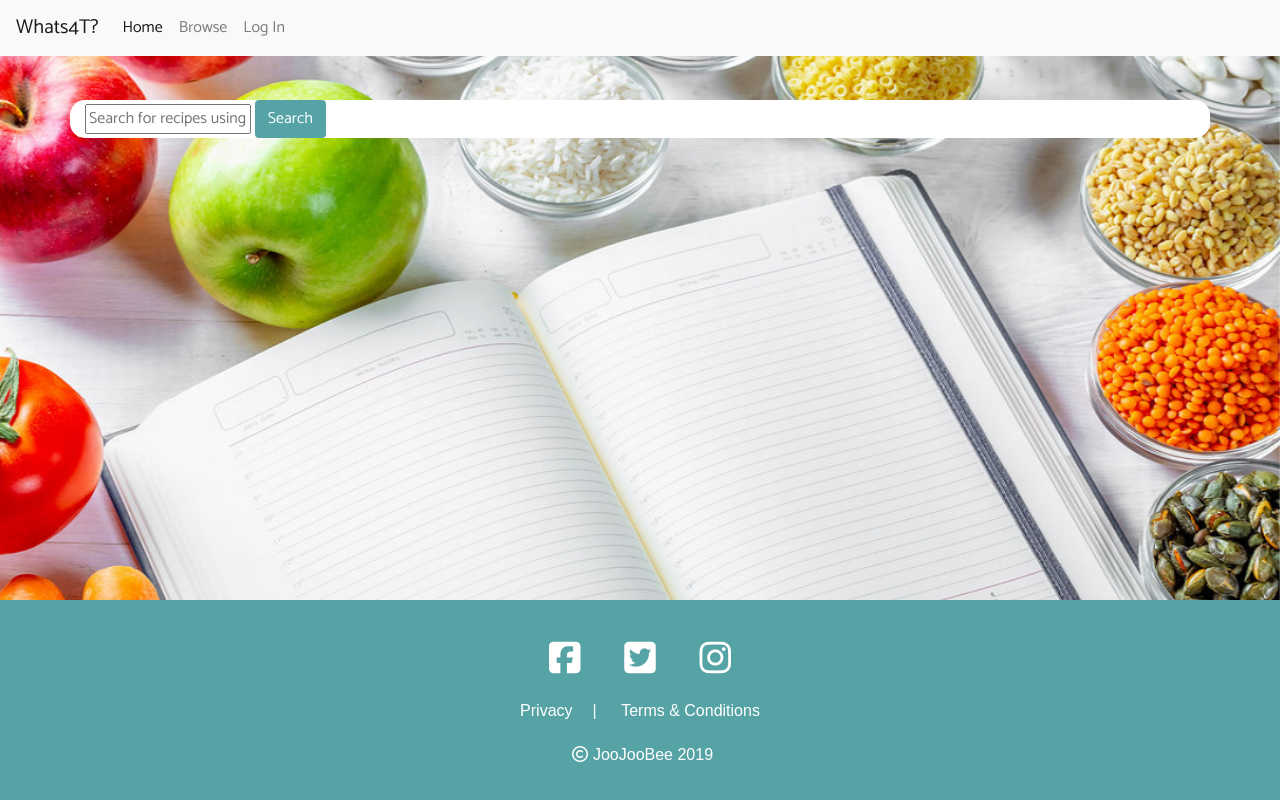
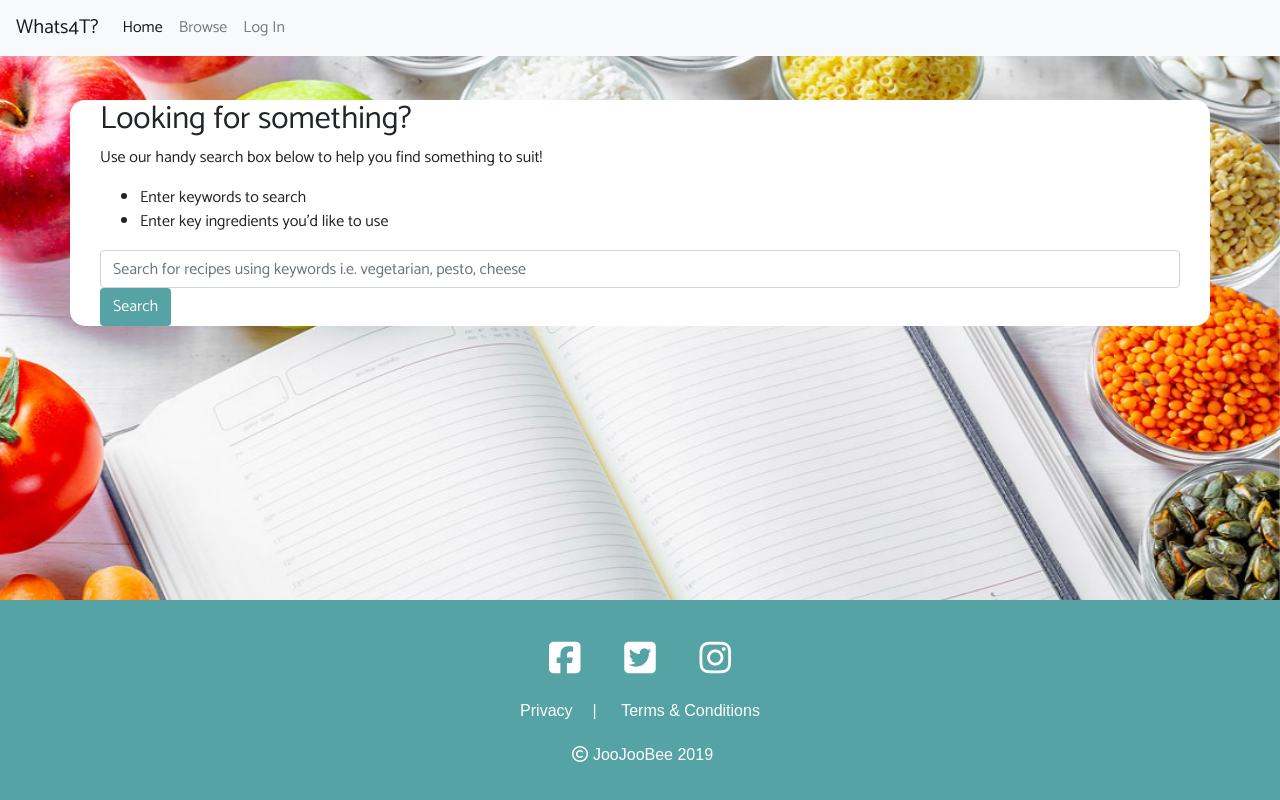
Before and after one commit to Joojoobee87/Whats4T, a Python web app: template templates/recipes.html in a window 1280 px wide. Run offline with Jinja, Linux system fonts and the light colour scheme; the template is opened without the code that fills it, so the values that code supplies are empty; some libraries are stand-ins or nearby versions; some web fonts are replaced.

Commit message:
changed styling of recipes, added h2 and p text and move form beneahth

```diff
--- a/templates/recipes.html
+++ b/templates/recipes.html
@@ -1,13 +1,23 @@
 {% extends 'base.html'%}
 {% block content %}
 
+<div class="container browse-recipe-container">
 
-<form action="submit" method="POST">
-    <input name="search_word" type="text" placeholder="Search for recipes using keywords i.e. vegetarian, pesto, cheese">
-    <button class="btn" type="submit"><a href="{{url_for('find_recipes')}}">Search</a></button>
+    <div class="welcome">
+        <h2>Looking for something?</h2>
+        <p>Use our handy search box below to help you find something to suit!</p>
+        <ul>
+            <li>Enter keywords to search</li>
+            <li>Enter key ingredients you'd like to use</li>
+        </ul>
+    </div>
+
+    <div class="search-box">
+        <form action="{{url_for('find_recipes')}}" method="POST">
+            <input name="search_word" id="search_word" class="form-control" type="text" placeholder="Search for recipes using keywords i.e. vegetarian, pesto, cheese">
+            <button class="btn" type="submit">Search</button>
         </form>
-
-<div class="container browse-recipe-container">
+    </div>
 
     <div class="row">
 
@@ -16,17 +26,19 @@
         <div class="col-md-5 col-lg-5 browse-recipe">
             <div class="col-md-12 col-lg-12 browse-recipe-column">
                 <img class="recipe-image" src="{{ recipe.image }}" alt="recipe image">
-            </div>
+                <div class="browse-recipe-inset col-md-10 col-lg-10">
                     <div class="col-md-12 col-lg-12">
-                <h2 class="browse-recipe-title">{{ recipe.title }}</h2>
-                <p class="browse-recipe-summary"> {{ recipe.summary }} </p>
+                        <h3 class="browse-recipe-title">{{ recipe.title }}</h2>
+                        <p class="browse-recipe-summary">{{ recipe.summary }}</p>
                     </div>
                     <div class="col-md-12 col-lg-12">
                         <i class="fas fa-clock"></i><span class="icon-label">Total:</span><span class="icon-content">{{ recipe.total_time }} mins</span>
-                    <i class="far fa-thumbs-up"></i><span class="icon-label">Likes:</span><span class="icon-content">{{ recipe.likes_count }}</span>
+                        <i class="far fa-thumbs-up"></i><span class="icon-label">Views:</span><span class="icon-content">{{ recipe.views_count }}</span>
                     </div>
                     <div class="col-md-12 col-lg-12 view-details-container">
                         <button class="btn" type="submit"><a href="{{url_for('show_recipe', recipe_id=recipe._id)}}">View recipe</a></button>
+                    </div>
+                </div>
             </div>
         </div>
 
```
Lines whose indentation alone changed are shown as unchanged.
